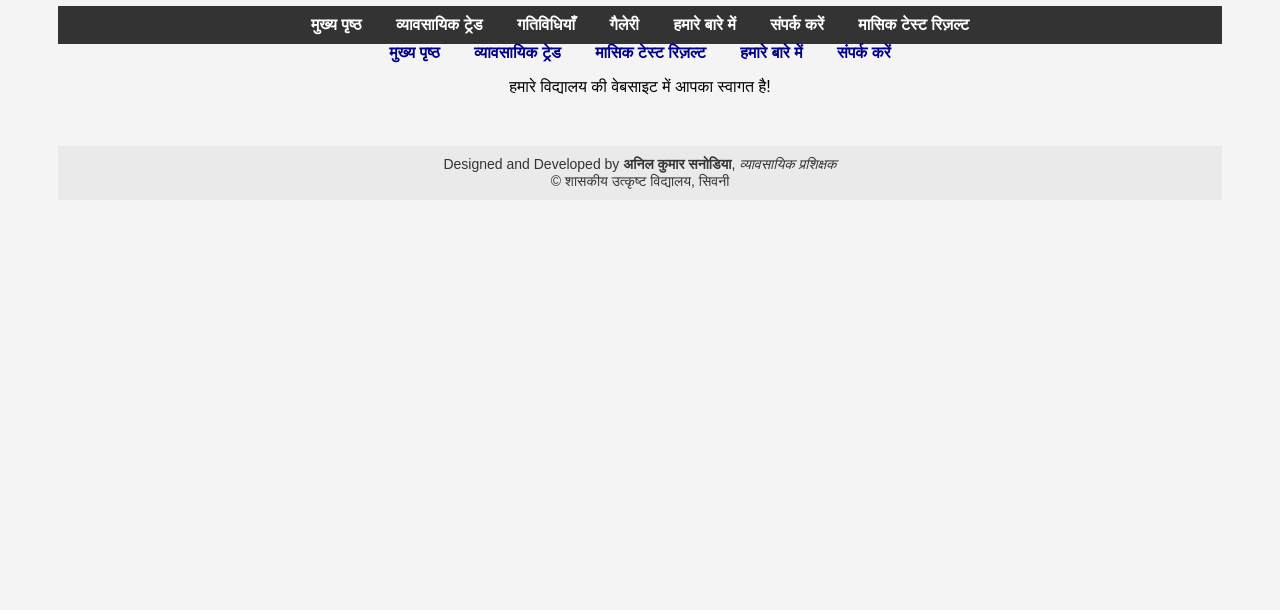
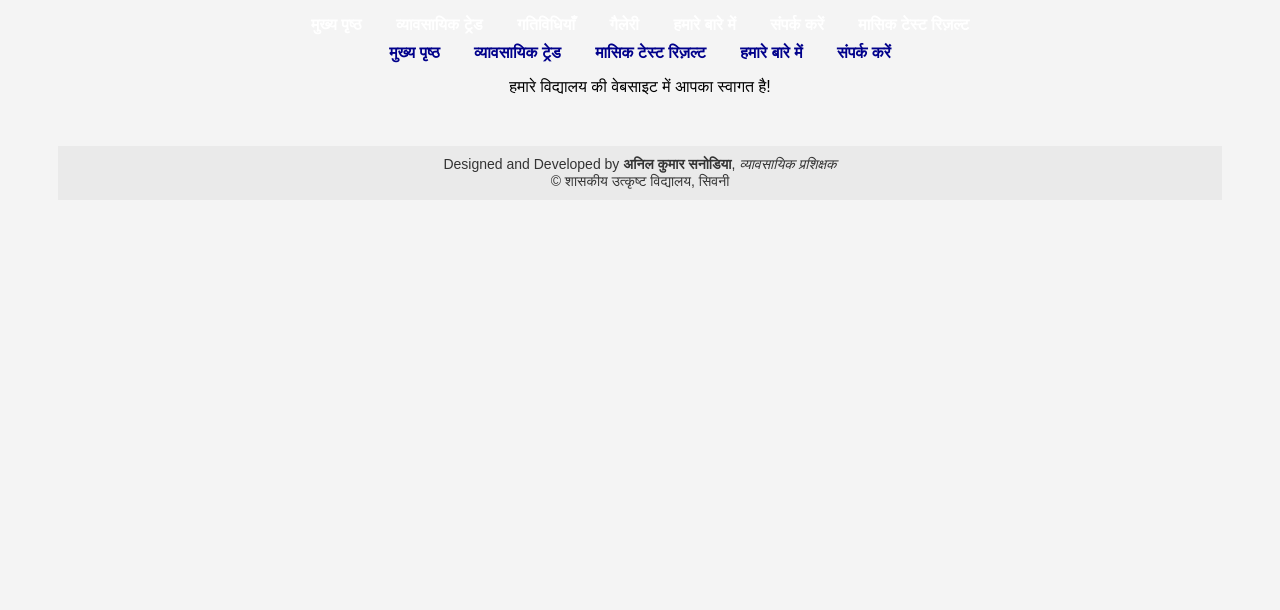
Before and after one commit to VEseoni/excellenceseoni, a plain HTML site: page index.html in a window 1280 px wide. Shown: the part 190-800 px from the top of the page. Drawn offline with Linux system fonts and the light colour scheme.

Commit message:
Update index.html

```diff
--- a/index.html
+++ b/index.html
@@ -12,7 +12,7 @@
 <body>
     <h1>शासकीय उत्कृष्ट विद्यालय सिवनी जिला-सिवनी</h1>
     <h1>जिला-सिवनी</h1>
-   <nav style="background-color: #333; padding: 10px;">
+   <nav style="background-color: #d3d3d3 →; padding: 10px;">
     <a href="index.html" style="color: white; margin: 0 15px; text-decoration: none; font-weight: bold;">मुख्य पृष्ठ</a>
     <a href="index.html" style="color: white; margin: 0 15px; text-decoration: none; font-weight: bold;">व्यावसायिक ट्रेड</a>
        <a href="index.html" style="color: white; margin: 0 15px; text-decoration: none; font-weight: bold;">गतिविधियाँ</a>
```
